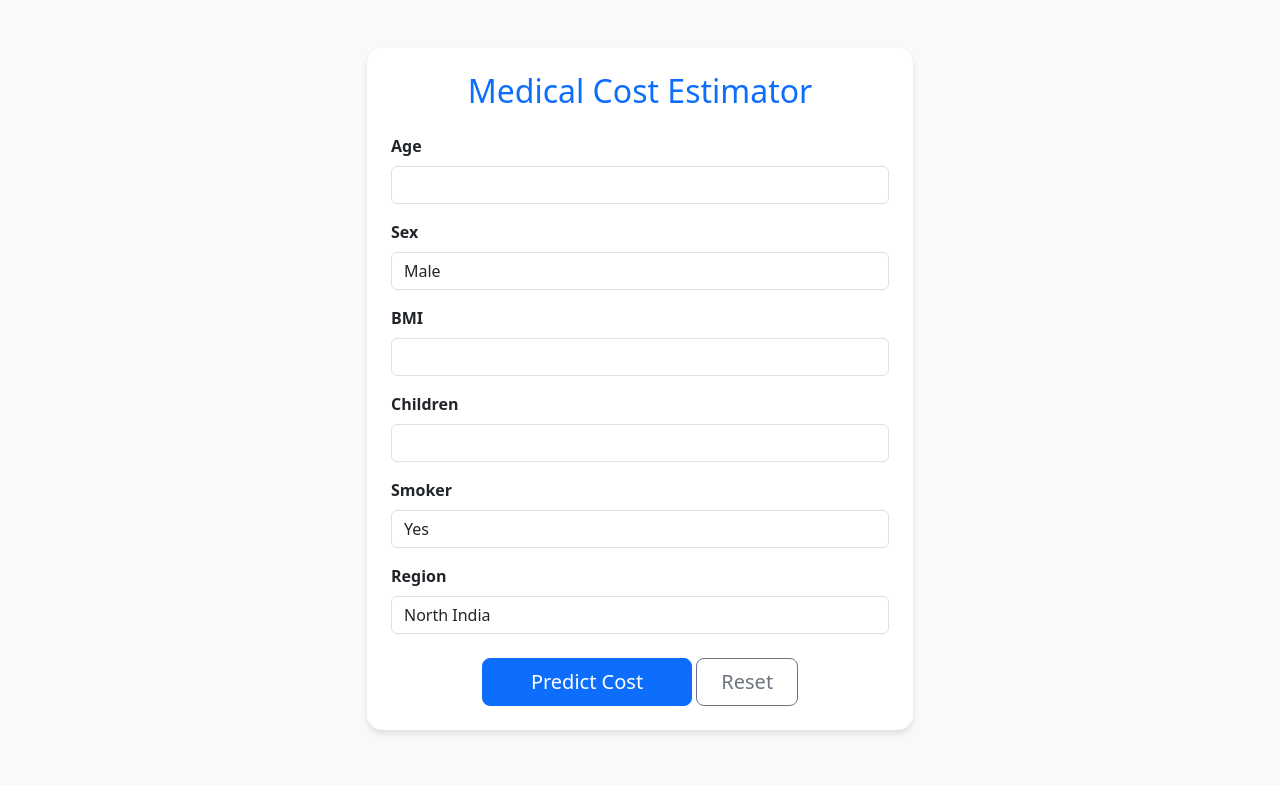
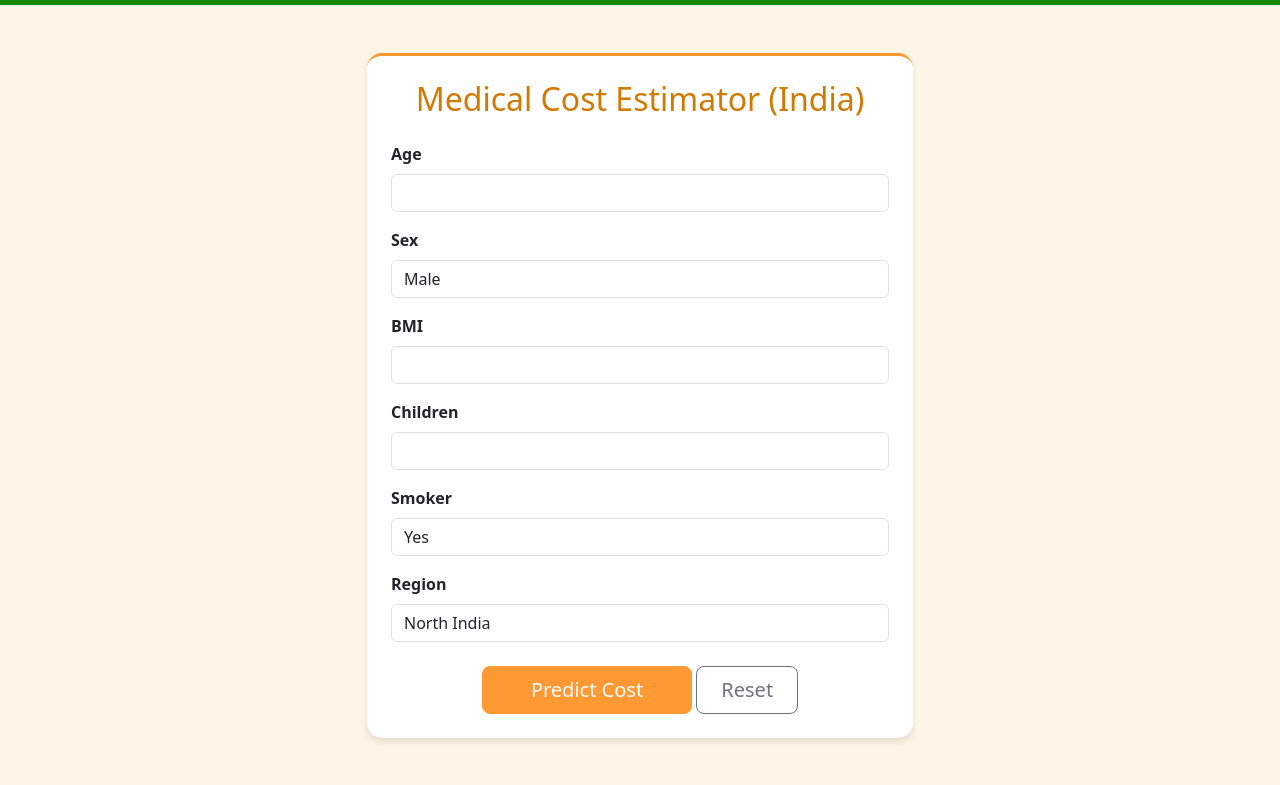
Before and after one commit to JanSaida7/insurance-cost-predictor, a Django app: page / in a window 1280 px wide. Shown: the top 785 px of the page. Run offline with Django 5.2, Linux system fonts and the light colour scheme.

Commit message:
feat: Update UI currency symbol and apply Indian color theme

```diff
--- a/predictor/templates/predictor/base.html
+++ b/predictor/templates/predictor/base.html
@@ -1,5 +1,6 @@
 <!DOCTYPE html>
 <html lang="en">
+
 <head>
     <meta charset="UTF-8">
     <meta name="viewport" content="width=device-width, initial-scale=1.0">
@@ -7,16 +8,44 @@
     <!-- Bootstrap CSS -->
     <link href="https://cdn.jsdelivr.net/npm/bootstrap@5.3.0/dist/css/bootstrap.min.css" rel="stylesheet">
     <style>
+        :root {
+            --bs-primary: #FF9933;
+            /* Indian Saffron */
+            --bs-primary-rgb: 255, 153, 51;
+        }
+
         body {
-            background-color: #f8f9fa;
+            background-color: #fff5e6;
+            /* Light warm background */
+            border-top: 5px solid #138808;
+            /* India Green top border */
         }
+
         .card {
             border: none;
             border-radius: 15px;
             box-shadow: 0 4px 6px rgba(0, 0, 0, 0.1);
+            border-top: 3px solid #FF9933;
+            /* Saffron card top */
+        }
+
+        .btn-primary {
+            background-color: #FF9933;
+            border-color: #FF9933;
+        }
+
+        .btn-primary:hover {
+            background-color: #d17a00;
+            border-color: #d17a00;
+        }
+
+        .text-primary {
+            color: #d17a00 !important;
+            /* Slightly darker for text readability */
         }
     </style>
 </head>
+
 <body>
     <div class="container py-5">
         {% block content %}{% endblock %}
@@ -25,4 +54,5 @@
     <!-- Bootstrap Bundle with Popper -->
     <script src="https://cdn.jsdelivr.net/npm/bootstrap@5.3.0/dist/js/bootstrap.bundle.min.js"></script>
 </body>
+
 </html>
--- a/predictor/templates/predictor/home.html
+++ b/predictor/templates/predictor/home.html
@@ -4,7 +4,7 @@
 <div class="row justify-content-center">
     <div class="col-md-8 col-lg-6">
         <div class="card p-4">
-            <h2 class="text-center mb-4 text-primary">Medical Cost Estimator</h2>
+            <h2 class="text-center mb-4 text-primary">Medical Cost Estimator (India)</h2>
 
             <form method="post" class="needs-validation">
                 {% csrf_token %}
@@ -14,9 +14,9 @@
                     <label for="{{ field.id_for_label }}" class="form-label fw-bold">{{ field.label }}</label>
                     {{ field }}
                     {% if field.errors %}
-                        <div class="text-danger small">
-                            {{ field.errors.as_text }}
-                        </div>
+                    <div class="text-danger small">
+                        {{ field.errors.as_text }}
+                    </div>
                     {% endif %}
                 </div>
                 {% endfor %}
@@ -30,7 +30,7 @@
             {% if result %}
             <div class="alert alert-success mt-4 text-center" role="alert">
                 <h4 class="alert-heading">Estimated Cost</h4>
-                <p class="display-6 fw-bold">${{ result }}</p>
+                <p class="display-6 fw-bold">₹{{ result }}</p>
             </div>
             {% endif %}
         </div>
```
